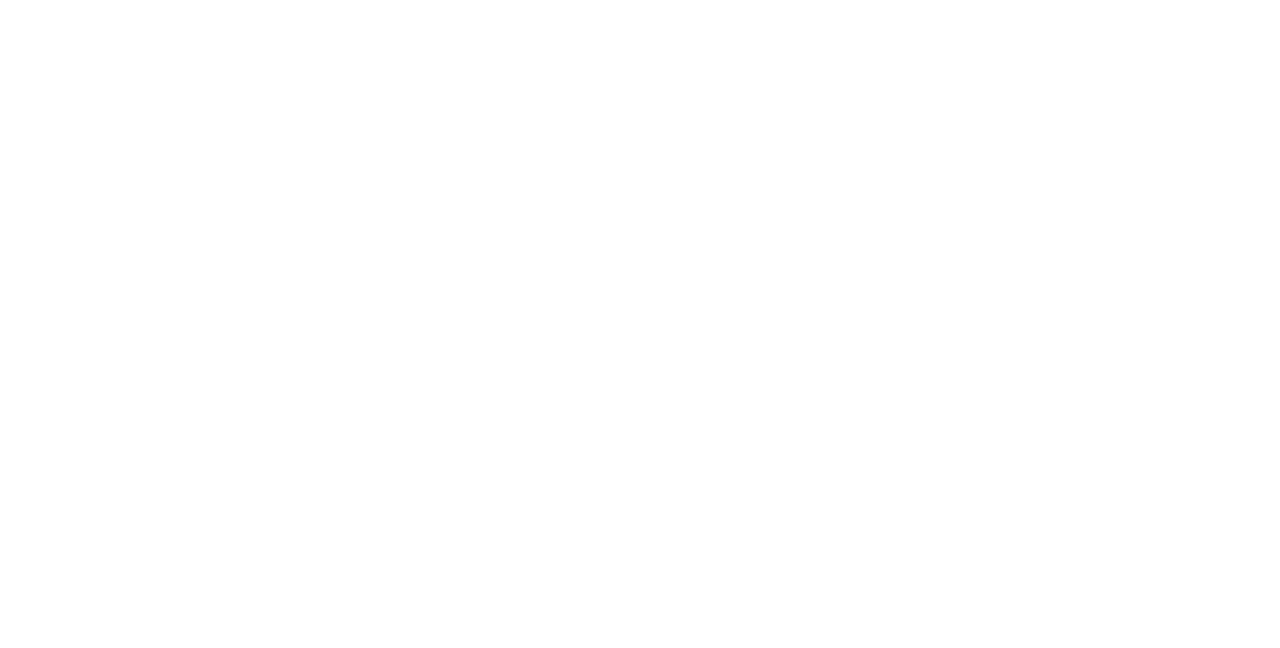
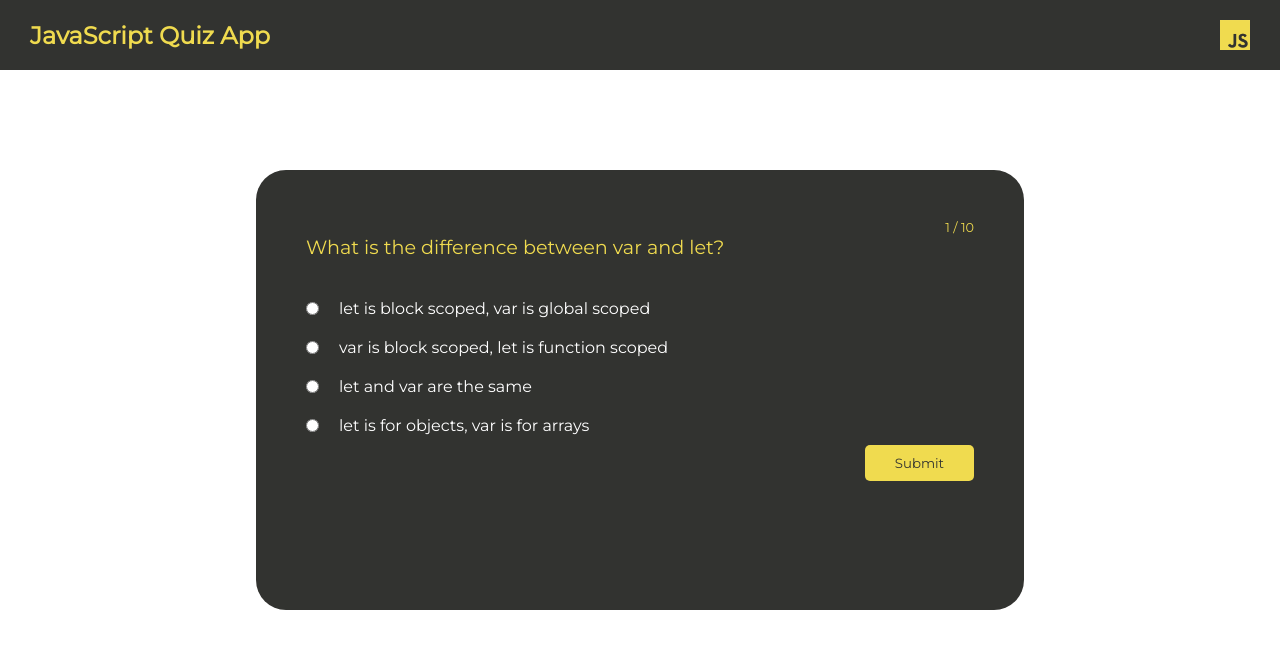
Before and after one commit to trishan9/Quiz-App, a plain HTML site: page index.html in a window 1280 px wide. Drawn offline with Linux system fonts and the light colour scheme.

Commit message:
quiz app completed

```diff
--- a/index.html
+++ b/index.html
@@ -2,14 +2,23 @@
 <html lang="en">
 
 <head>
-    <meta charset="UTF-8">
-    <meta http-equiv="X-UA-Compatible" content="IE=edge">
-    <meta name="viewport" content="width=device-width, initial-scale=1.0">
-    <link rel="stylesheet" href="style.css">
-    <title>Quiz App</title>
+    <meta charset="UTF-8" />
+    <meta http-equiv="X-UA-Compatible" content="IE=edge" />
+    <meta name="viewport" content="width=device-width, initial-scale=1.0" />
+    <link rel="stylesheet" href="style.css" />
+    <link rel="shortcut icon" href="images/js-logo.png" type="image/x-icon">
+    <title>Quiz App - Trishan</title>
 </head>
 
 <body>
+    <nav class="nav">
+        <h1 class="nav-heading">JavaScript Quiz App</h1>
+        <img src="images/js-logo.png" alt="JavaScript Logo" class="nav-logo">
+    </nav>
+
+    <main class="main">
+
+    </main>
 
     <script src="script.js"></script>
 </body>
--- a/script.js
+++ b/script.js
@@ -2,12 +2,13 @@ const questions = [
     {
         question: "What is the difference between var and let?",
         answers: [
-            { text: "let is block scoped, var is function scoped", correct: true },
+            { text: "let is block scoped, var is global scoped", correct: true },
             { text: "var is block scoped, let is function scoped", correct: false },
             { text: "let and var are the same", correct: false },
             { text: "let is for objects, var is for arrays", correct: false }
         ]
     },
+
     {
         question: "Which of the following is not a type of loop in JavaScript?",
         answers: [
@@ -17,33 +18,37 @@ const questions = [
             { text: "repeat", correct: true }
         ]
     },
+
     {
         question: "What is the difference between == and ===?",
         answers: [
+            { text: "== compares types, === compares values", correct: false },
             { text: "== compares values, === compares values and types", correct: true },
-            { text: "== compares types, === compares values", correct: false },
             { text: "There is no difference", correct: false },
             { text: "== is for numbers, === is for strings", correct: false }
         ]
     },
+
     {
         question: "What is the purpose of 'this' keyword in JavaScript object?",
         answers: [
-            { text: "To reference the current object", correct: true },
             { text: "To reference the global object", correct: false },
             { text: "To reference the parent object", correct: false },
+            { text: "To reference the current object", correct: true },
             { text: "To reference the next object", correct: false }
         ]
     },
+
     {
         question: "What is the purpose of template literals?",
         answers: [
-            { text: "To embed expressions inside string literals using a new syntax", correct: true },
             { text: "To create an object", correct: false },
             { text: "To create a number", correct: false },
-            { text: "To create a function", correct: false }
+            { text: "To create a function", correct: false },
+            { text: "To embed expressions inside string literals using a new syntax", correct: true },
         ]
     },
+
     {
         question: "What is the difference between let and const?",
         answers: [
@@ -53,50 +58,131 @@ const questions = [
             { text: "let is for strings, const is for numbers", correct: false }
         ]
     },
+
     {
         question: "What is the difference between .map() and .forEach()?",
         answers: [
-            { text: ".map() returns a new array, .forEach() does not", correct: true },
             { text: ".forEach() returns a new array, .map() does not", correct: false },
             { text: ".map() and .forEach() are the same", correct: false },
+            { text: ".map() returns a new array, .forEach() does not", correct: true },
             { text: ".map() is for objects, .forEach() is for arrays", correct: false }
         ]
     },
+
     {
         question: "What is the purpose of destructuring?",
         answers: [
-            { text: "To extract data from arrays or objects into individual variables", correct: true },
             { text: "To gather data from individual variables into an array or object", correct: false },
             { text: "To sort an array", correct: false },
+            { text: "To extract data from arrays or objects into individual variables", correct: true },
             { text: "To reverse an array", correct: false }
         ]
     },
-    {
-        question: "What is the purpose of the arrow function?",
-        answers: [
-            { text: "To provide a shorthand syntax for creating functions", correct: true },
-            { text: "To create an asynchronous function", correct: false },
-            { text: "To create a synchronous function", correct: false },
-            { text: "To create a private function", correct: false }
-        ]
-    },
+
     {
         question: "What is the purpose of the reduce() method?",
         answers: [
-            { text: "To reduce an array to a single value", correct: true },
             { text: "To increase an array to multiple values", correct: false },
             { text: "To sort an array", correct: false },
-            { text: "To reverse an array", correct: false }
+            { text: "To reverse an array", correct: false },
+            { text: "To reduce an array to a single value", correct: true },
         ]
     },
+
     {
         question: "Explain the difference between arrow functions and traditional functions in ES6.",
         answers: [
-            { text: "Arrow functions have a shorter syntax and do not have their own 'this' keyword, they inherit it from the parent scope. Traditional functions have a longer syntax and have their own 'this' keyword", correct: true },
-            { text: "Arrow functions are asynchronous, traditional functions are synchronous", correct: false },
+            { text: "Arrow functions are asynchronous and have own 'this', traditional functions are synchronous and don't have their own 'this'", correct: false },
+            { text: "Arrow functions have a shorter syntax and do not have their own 'this' keyword. Traditional functions have a longer syntax and have their own 'this' keyword", correct: true },
             { text: "There is no difference between arrow functions and traditional functions", correct: false },
             { text: "Arrow functions are for objects, traditional functions are for arrays", correct: false }
         ]
     }
+]
 
-]
+let questionLength = questions.length
+let radios, error, questionNum = 0, userScore = 0, wrongAns = 0
+const mainDiv = document.querySelector('.main')
+
+const checkAnswer = () => {
+    for (i = 0; i < radios.length; i++) {
+        if (radios[i].checked) {
+            let value = radios[i].value
+            if (value == "true") {
+                userScore += 10
+                questions.splice(0, 1)
+                error.classList.add('success')
+                error.innerHTML = 'Your answer is correct🎉🎉'
+                setTimeout(() => {
+                    renderQuiz()
+                }, 800)
+            }
+            else {
+                userScore -= 10
+                wrongAns++
+                error.innerHTML = 'Sorry, your answer is incorrect, please try again🥲'
+                setTimeout(() => {
+                    error.innerHTML = ''
+                }, 1200)
+            }
+        }
+    }
+}
+
+const renderQuiz = () => {
+    questionNum++
+    if (questions.length <= 0) {
+        quizDiv.innerHTML = ''
+        let ihtml = `
+        <div class = "point">
+            <p class = "score">Your Score is : ${userScore}</p>
+            <p class = "wrong">Wrong Answers : ${wrongAns} / ${questionLength}</p>
+        </div>
+        `
+        quizDiv.innerHTML = ihtml
+    }
+    let quiz = questions[0]
+    let { question, answers } = quiz
+    let answer = answers.map((ans) => {
+        let { text, correct } = ans
+        return { text, correct }
+    })
+    let ihtml = `
+    <section class="quizDiv">
+        <p class = "questionNum">${questionNum} / ${questionLength}</p>
+        <p class="question">${question}</p>
+
+        <div class="answers">
+            <div class="ans1 ansDiv">
+                <input type="radio" name="userChoice" id="ans1" class="radios" value = "${answer[0].correct}" />
+                <label for="ans1" class="answer">${answer[0].text}</label>
+            </div>
+
+            <div class="ans2 ansDiv">
+                <input type="radio" name="userChoice" id="ans2" class="radios" value = "${answer[1].correct}" />
+                <label for="ans2" class="answer">${answer[1].text}</label>
+            </div>
+
+            <div class="ans3 ansDiv">
+                <input type="radio" name="userChoice" id="ans3" class="radios" value = "${answer[2].correct}" />
+                <label for="ans3" class="answer">${answer[2].text}</label>
+            </div>
+
+            <div class="ans4 ansDiv">
+                <input type="radio" name="userChoice" id="ans4" class="radios" value = "${answer[3].correct}" />
+                <label for="ans4" class="answer">${answer[3].text}</label>
+            </div>
+        </div>
+
+        <button class="submitBtn">Submit</button>
+        <p class = "error"></p>
+    </section>
+        `
+    mainDiv.innerHTML = ihtml
+    quizDiv = document.querySelector('.quizDiv')
+    radios = document.querySelectorAll('.radios')
+    error = document.querySelector('.error')
+    const submitBtn = document.querySelector('.submitBtn')
+    submitBtn.addEventListener('click', checkAnswer)
+}
+renderQuiz()
--- a/style.css
+++ b/style.css
@@ -0,0 +1,122 @@
+@import url("https://fonts.googleapis.com/css2?family=Montserrat&display=swap");
+
+* {
+  margin: 0;
+  padding: 0;
+  box-sizing: border-box;
+  font-family: "Montserrat", sans-serif;
+}
+
+.nav {
+  background-color: #323330;
+  color: #f0db4f;
+  padding: 20px;
+  width: 100%;
+  display: flex;
+  justify-content: space-between;
+  align-items: center;
+}
+
+.nav-heading {
+  margin-left: 10px;
+}
+
+.nav-logo {
+  width: 30px;
+  margin-right: 10px;
+}
+
+.main {
+  display: flex;
+  justify-content: center;
+  align-items: center;
+}
+
+.quizDiv {
+  margin-top: 100px;
+  background-color: #323330;
+  color: white;
+  width: 60vw;
+  height: 55vh;
+  padding: 50px;
+  border-radius: 30px;
+  display: flex;
+  flex-direction: column;
+}
+
+.question {
+  color: #f0db4f;
+  font-size: 1.2rem;
+}
+
+.answers {
+  margin-top: 30px;
+  display: flex;
+  flex-direction: column;
+}
+
+.answer:hover {
+  cursor: pointer;
+  color: rgb(220, 220, 220);
+}
+
+.radios {
+  accent-color: #f0db4f;
+}
+
+.radios:hover {
+  cursor: pointer;
+}
+
+.ansDiv {
+  padding: 10px 0;
+  display: flex;
+  align-items: center;
+  gap: 20px;
+}
+
+.submitBtn {
+  align-self: flex-end;
+  border: none;
+  padding: 10px 30px;
+  background-color: #f0db4f;
+  border-radius: 5px;
+  color: #323330;
+}
+
+.submitBtn:hover {
+  cursor: pointer;
+  background-color: #ede29d;
+}
+
+.error {
+  color: red;
+}
+
+.success {
+  color: #03c988;
+}
+
+.questionNum {
+  color: #f0db4f;
+  font-size: 0.8rem;
+  align-self: flex-end;
+}
+
+.point {
+  align-self: center;
+  justify-self: center;
+  text-align: center;
+  display: flex;
+  flex-direction: column;
+  gap: 20px;
+  font-size: 1.5rem;
+}
+
+.score {
+  color: #03c988;
+}
+
+.wrong {
+  color: red;
+}
```
Also changed, not shown: images/js-logo.png (added).
